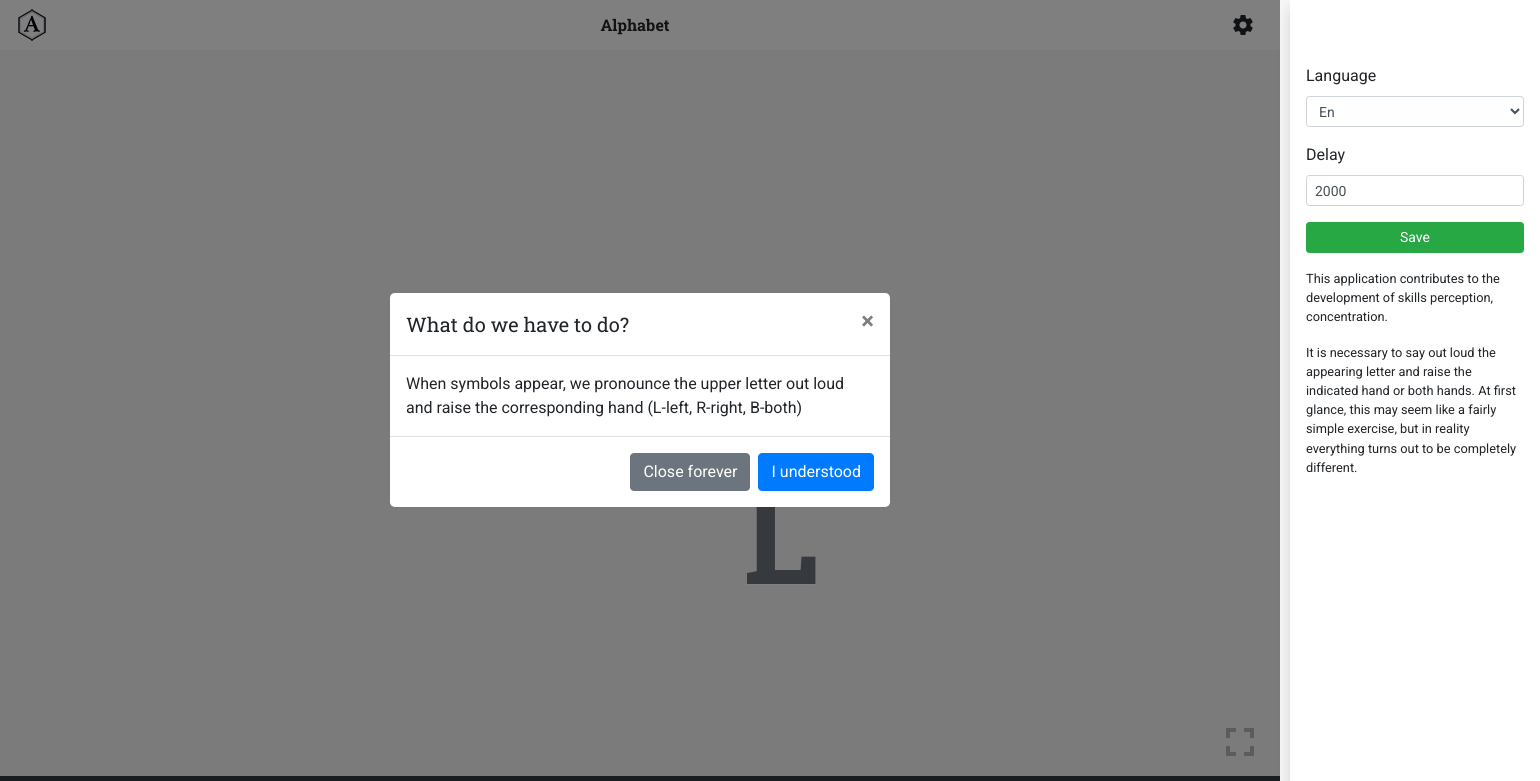
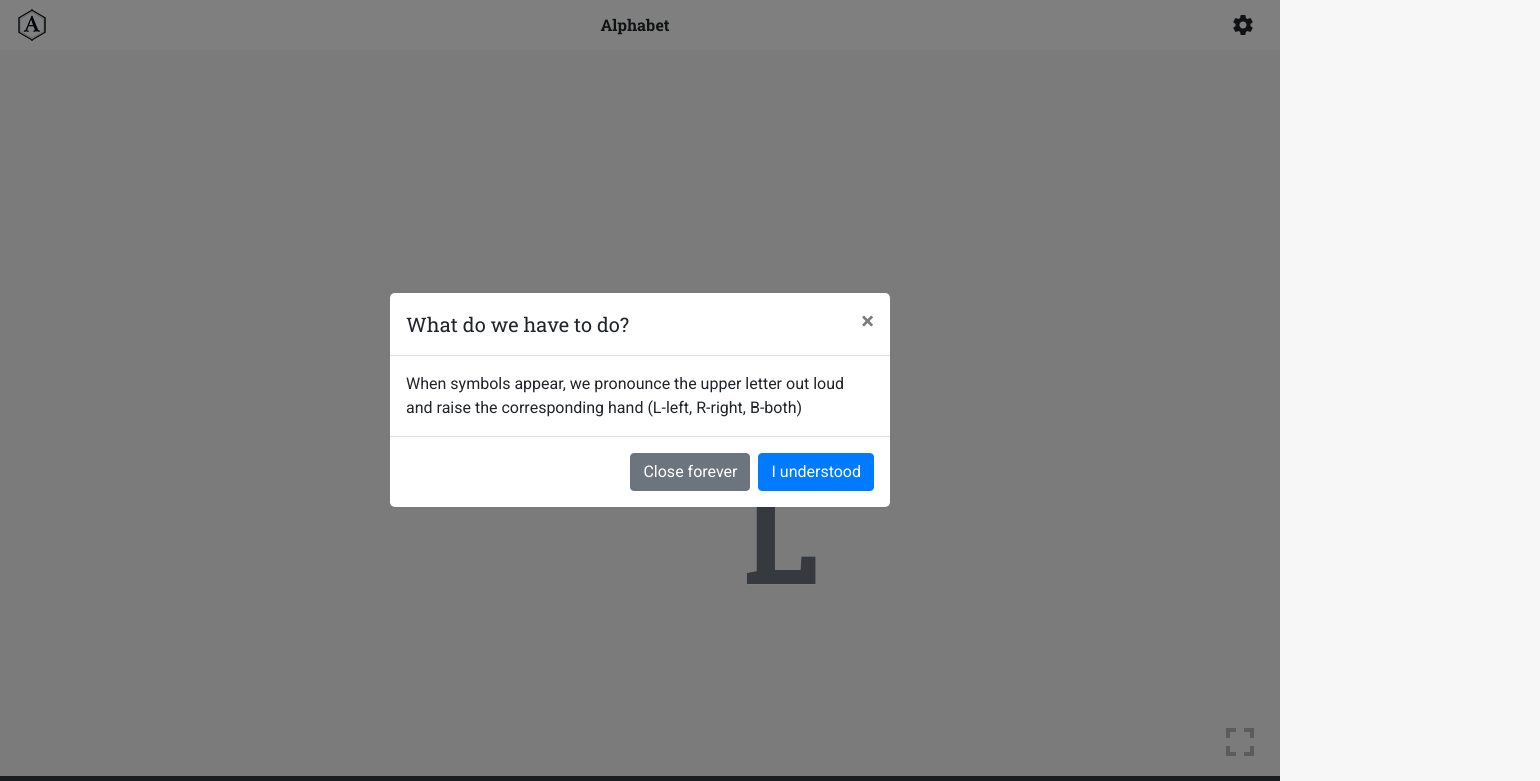
Before and after one commit to mccrush/alphabet, a Vue app: page / in a window 1280 px wide. Shown: the top 781 px of the page, 1540 px wide, since content can reach past the window. Built offline with nearby package versions, Linux system fonts and the light colour scheme.

Commit message:
Настраивает отображение настроек

```diff
--- a/src/App.vue
+++ b/src/App.vue
@@ -7,7 +7,9 @@
     </div>-->
     <router-view :local="local"/>
     <Footer :local="local"/>
+
     <Settings :local="local"/>
+
     <Modal :local="local"/>
     <FullScreen :local="local"/>
   </div>
@@ -60,5 +62,5 @@ export default {
 };
 </script>
 
-<style>
+<style scoped>
 </style>
--- a/src/components/Navbar.vue
+++ b/src/components/Navbar.vue
@@ -10,14 +10,26 @@ export default {
   props: {
     local: Object
   },
+  data() {
+    return {
+      statusShow: false
+    };
+  },
+  created() {
+    // if (localStorage.getItem("showsettings")) {
+    //   this.showsettings = localStorage.getItem("showsettings");
+    // }
+  },
   methods: {
     showSettings: function() {
       let settings = document.querySelector("#settings");
       if (!this.statusShow) {
-        settings.style = "right:0px";
+        settings.style =
+          "width: 250px; padding-left: 16px; padding-right: 16px; opacity: 1";
         this.statusShow = true;
       } else {
-        settings.style = "right:-260px";
+        settings.style =
+          "width: 0px; padding-left: 0px; padding-right: 0px; opacity: 0;";
         this.statusShow = false;
       }
     }
--- a/src/components/Settings.vue
+++ b/src/components/Settings.vue
@@ -1,5 +1,5 @@
 <template>
-  <div id="settings" class="settings shadow bg-white pt-5 pl-3 pr-3">
+  <div id="settings" class="settings shadow bg-white pt-5">
     <form class="mt-3">
       <div class="form-group">
         <label for="selectlanguage">{{local.selectlanguage.title}}</label>
@@ -16,7 +16,9 @@
 
       <button class="btn btn-success btn-block btn-sm" @click.prevent="saveSettings">{{local.buttonsave}}</button>
     </form>
-    <div v-html="local.descriptionapp" class="mt-3"></div>
+    <hr>
+    <button class="btn btn-light btn-sm btn-block dropdown-toggle mt-3" type="button" data-toggle="collapse" data-target="#collapseSettings" aria-expanded="false" aria-controls="collapseSettings">О приложении</button>
+    <div v-html="local.descriptionapp" class="mt-3 collapse" id="collapseSettings"></div>
   </div>
 </template>
 
@@ -56,12 +58,14 @@ export default {
 
 <style scoped>
 .settings {
-  width: 250px;
+  width: 0px;
   height: 100%;
   position: absolute;
   top: 0px;
-  right: -260px;
+  right: 0px;
   transition: 0.3s;
+  overflow-y: auto;
+  overflow-x: hidden;
 }
 .form-control:focus {
   outline: none;
```
